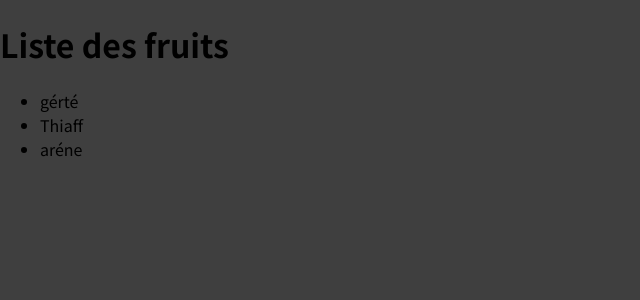
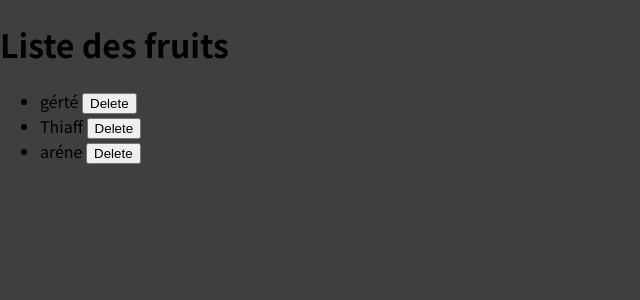
Before and after one commit to Kheuzayni/react-complete-guide, a React (Create React App) app: page / in a window 1280 px wide. Shown: the top 300 px of the page, without its empty margins (0-640 px from the left). Built offline with nearby package versions, Linux system fonts and the light colour scheme.

Commit message:
Delete element liste

```diff
--- a/src/App.js
+++ b/src/App.js
@@ -1,6 +1,4 @@
 import React, { useState } from 'react';
-import ExerciseComponent from './ExerciseComponent';
-
 
 function App() {
   //state (état, données)
@@ -11,6 +9,10 @@ function App() {
   ]);
 
   //comportements
+  const deleteFruit = (id) => {
+    //alert("Test branchement delete")
+    console.log(id);
+  }
   //affichage (render)
   return (
     <div>
@@ -18,7 +20,9 @@ function App() {
       <ul>
         {fruits.map(
             (fruit) => (
-              <li>{fruit.nom}</li>
+              <li key={fruit.id}>
+                {fruit.nom} <button onClick={() => deleteFruit(fruit.id)} >Delete</button>
+              </li>
             )
           )
         }
```
